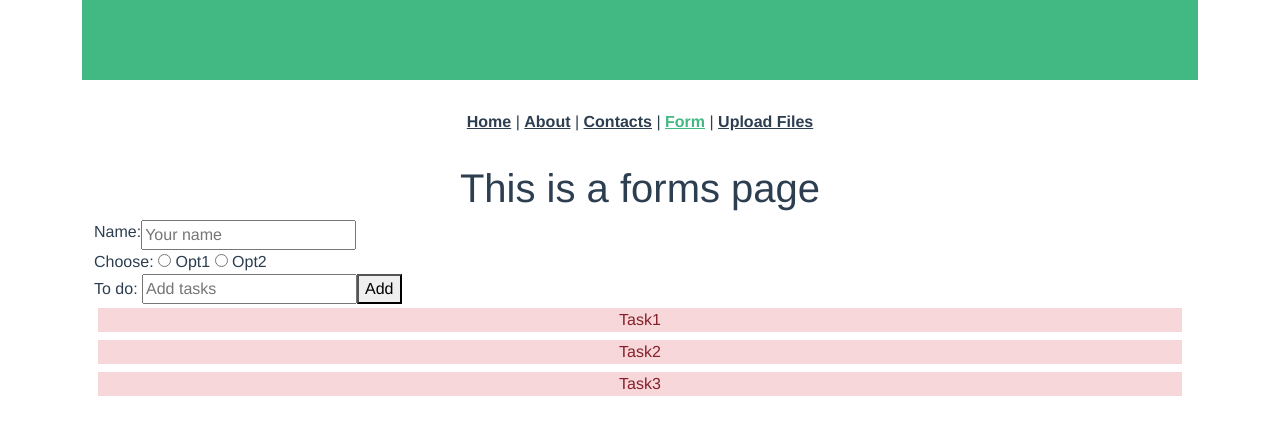
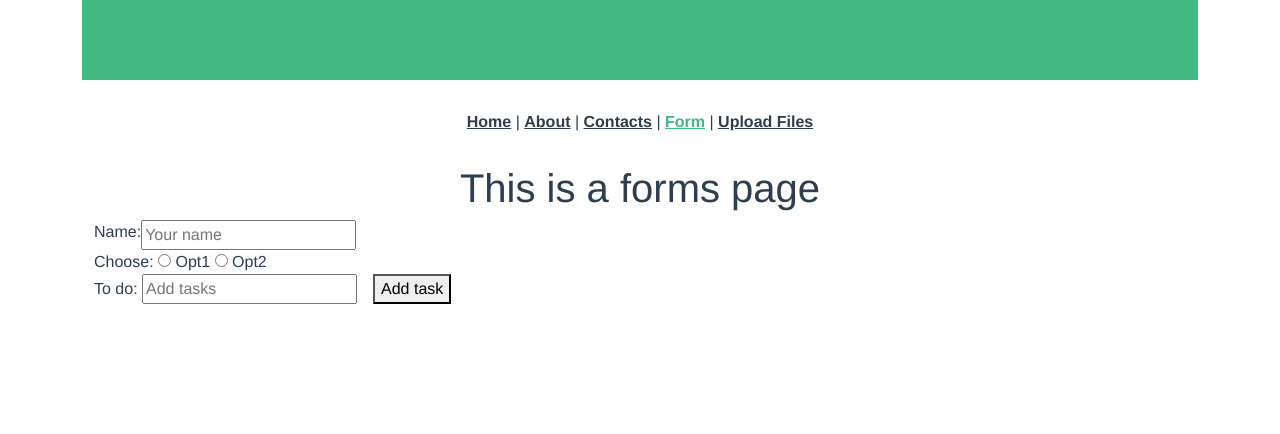
Before and after one commit to pax0ff/vue, a Vue app: page /form in a window 1280 px wide. Shown: the top 434 px of the page. Built offline with nearby package versions, Linux system fonts and the light colour scheme.

Commit message:
Form fix

```diff
--- a/src/views/Form.vue
+++ b/src/views/Form.vue
@@ -18,10 +18,13 @@
         To do:
         <input type="text" v-model="taskInput" placeholder="Add tasks">
       </label>
-      <button v-on:click="addTo">Add</button>
+      <button v-on:click="addTo" class="mx-3">Add task</button>
     </div>
-    <div class="d-grid">
-      <li v-for="item in tasks" :key="item.id" class="alert-danger m-1">{{item.label}}</li>
+    <p id="err" class="d-inline-flex m-5 alert-danger"></p>
+    <div class="d-lg-grid float-lg-start">
+      <ul class="d-grid">
+        <li v-for="item in tasks" :key="item.id" class="d-inline-flex float-lg-start m-1">{{item.id}}. {{item.label}}</li>
+      </ul>
     </div>
   </div>
 </template>
@@ -33,11 +36,30 @@ export default {
   inputCheck: false,
   tasks: [],
   taskInput: '',
-
   methods: {
     addTo () {
-      this.tasks.push({id: this.tasks.length + 1 ,label: this.taskInput})
-      this.taskInput='';
+      let errElem = document.getElementById('err');
+      if(this.taskInput === '') {
+        this.error='There is no task to add. Write something';
+        errElem.innerHTML = this.error;
+        this.tasks.length=0;
+      }
+      else {
+        errElem.innerHTML=''
+        this.tasks.push({id: this.tasks.length + 1 ,label: this.taskInput})
+        this.taskInput='';
+      }
+
+    }
+  },
+  mounted() {
+    if (this.tasks > 0) {
+      localStorage.tasks.push({id: this.tasks.length + 1 ,label: this.taskInput});
+    }
+  },
+  watch: {
+    tasks(newTask) {
+      localStorage.tasks.push({id: this.tasks.length + 1 ,label: this.taskInput});
     }
   },
   data () {
@@ -45,11 +67,7 @@ export default {
       inputName: '',
       inputCheck: '',
       taskInput: '',
-      tasks: [
-        { id: 1, label: 'Task1' },
-        { id: 2, label: 'Task2' },
-        { id: 3, label: 'Task3' }
-      ]
+      tasks: []
     }
   },
   metaInfo () {
--- a/src/views/UploadFiles.vue
+++ b/src/views/UploadFiles.vue
@@ -1,7 +1,7 @@
 <template>
   <div class="container">
     <div class="large-12 medium-12 small-12 d-block">
-      <label>Alege un fisier:</label>
+      <h2 class="float-lg-start">Choose a file:</h2>
       <input type="file" accept="application/text" @change="onFileChange" class="input-group">
       <button @click="bringData">Read data</button>
     </div>
@@ -41,6 +41,7 @@ export default {
     },
     bringData () {
       let elem = document.getElementById("content")
+      setTimeout(() => { elem.innerHTML='Loading' }, 100);
       setTimeout(() => { elem.innerHTML='Loading.' }, 500);
       setTimeout(() => { elem.innerHTML='Loading..' }, 700);
       setTimeout(() => { elem.innerHTML='Loading...' }, 1200);
```
